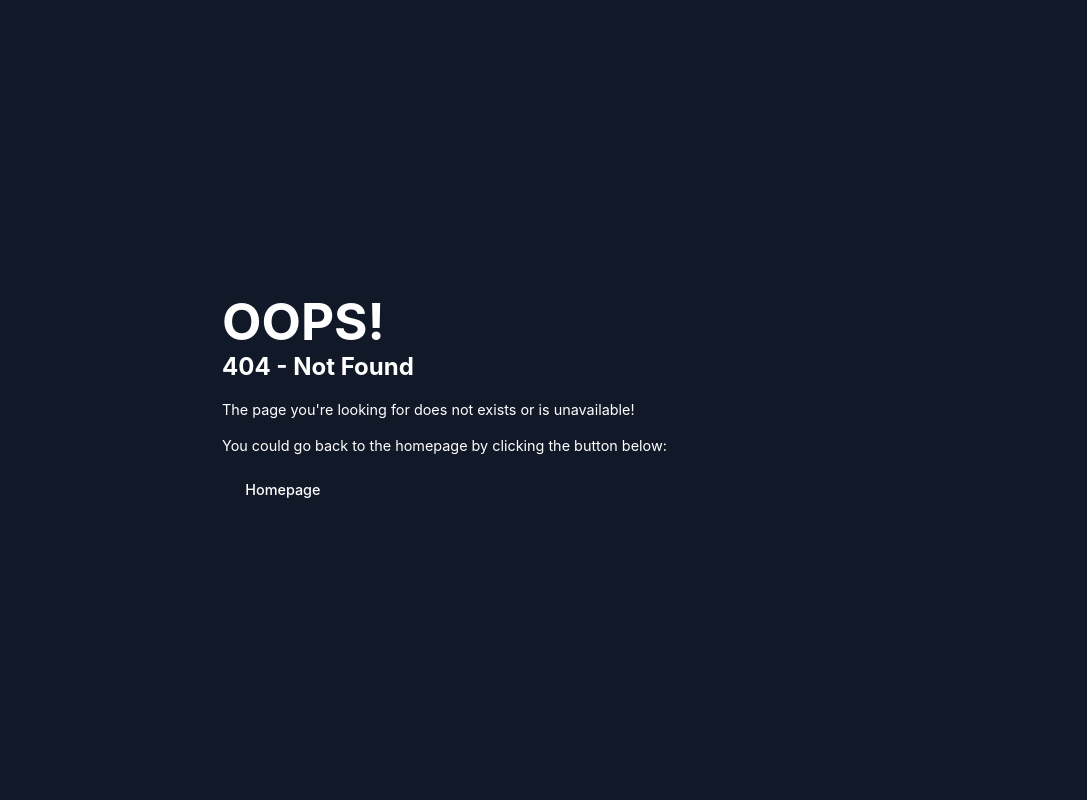
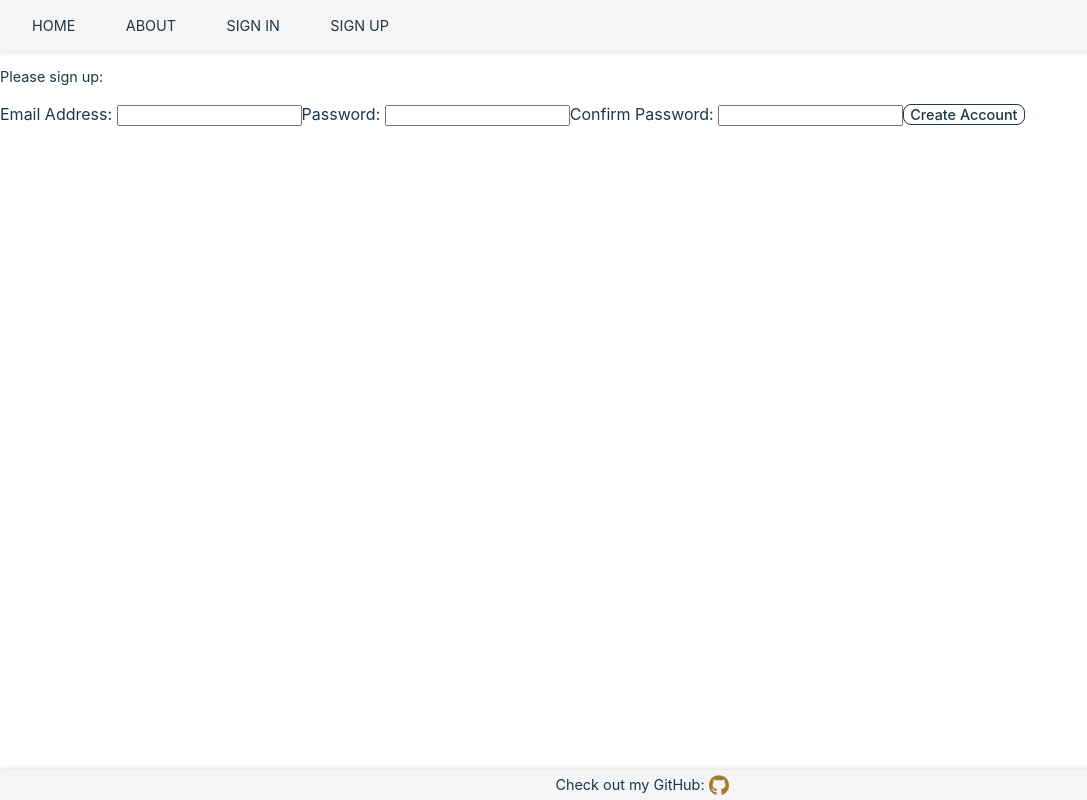
Before and after one commit to Mahyar-98/lyricsLexis-react, a React (Vite) app: page /signup in a window 1280 px wide. Before the commit this address had no page. Shown: the whole page, without its empty margins (0-1087 px from the left). Built offline with nearby package versions, Linux system fonts and the light colour scheme; a web font is replaced by a local one.

Commit message:
Add signin and signup page

```diff
--- a/src/components/Dictionary.tsx
+++ b/src/components/Dictionary.tsx
@@ -1,4 +1,4 @@
-import React, { useEffect, useState } from "react";
+import { useEffect, useState } from "react";
 
 interface Pronunciation {
   text: string;
@@ -38,7 +38,7 @@ const Dictionary = ({ word }: { word: string | null }) => {
   const [meanings, setMeanings] = useState<WordData[] | null>(null);
   useEffect(() => {
     if (word) {
-      fetch("http://localhost:3000/api/dictionary/" + word)
+      fetch(import.meta.env.VITE_BACKEND_URL + "/api/dictionary/" + word)
         .then((res) => res.json())
         .then((data) => setMeanings(data));
     }
--- a/src/components/Layout.tsx
+++ b/src/components/Layout.tsx
@@ -31,10 +31,10 @@ const Layout = () => {
               {!loggedIn ? (
                 <>
                   <li>
-                    <Link to="projects">sign in</Link>
+                    <Link to="signin">sign in</Link>
                   </li>
                   <li>
-                    <Link to="about">sign up</Link>
+                    <Link to="signup">sign up</Link>
                   </li>
                 </>
               ) : (
@@ -103,12 +103,21 @@ const Layout = () => {
               <>
                 <li>
                   <Link to="contact">
-<svg xmlns="http://www.w3.org/2000/svg" viewBox="0 0 448 512"><path d="M304 128a80 80 0 1 0 -160 0 80 80 0 1 0 160 0zM96 128a128 128 0 1 1 256 0A128 128 0 1 1 96 128zM49.3 464H398.7c-8.9-63.3-63.3-112-129-112H178.3c-65.7 0-120.1 48.7-129 112zM0 482.3C0 383.8 79.8 304 178.3 304h91.4C368.2 304 448 383.8 448 482.3c0 16.4-13.3 29.7-29.7 29.7H29.7C13.3 512 0 498.7 0 482.3z"/></svg>
-  <p>your account</p></Link>
+                    <svg
+                      xmlns="http://www.w3.org/2000/svg"
+                      viewBox="0 0 448 512"
+                    >
+                      <path d="M304 128a80 80 0 1 0 -160 0 80 80 0 1 0 160 0zM96 128a128 128 0 1 1 256 0A128 128 0 1 1 96 128zM49.3 464H398.7c-8.9-63.3-63.3-112-129-112H178.3c-65.7 0-120.1 48.7-129 112zM0 482.3C0 383.8 79.8 304 178.3 304h91.4C368.2 304 448 383.8 448 482.3c0 16.4-13.3 29.7-29.7 29.7H29.7C13.3 512 0 498.7 0 482.3z" />
+                    </svg>
+                    <p>your account</p>
+                  </Link>
                 </li>
                 <li>
                   <Link to="contact">
-                  <svg xmlns="http://www.w3.org/2000/svg" viewBox="0 0 512 512">
+                    <svg
+                      xmlns="http://www.w3.org/2000/svg"
+                      viewBox="0 0 512 512"
+                    >
                       <path d="M377.9 105.9L500.7 228.7c7.2 7.2 11.3 17.1 11.3 27.3s-4.1 20.1-11.3 27.3L377.9 406.1c-6.4 6.4-15 9.9-24 9.9c-18.7 0-33.9-15.2-33.9-33.9l0-62.1-128 0c-17.7 0-32-14.3-32-32l0-64c0-17.7 14.3-32 32-32l128 0 0-62.1c0-18.7 15.2-33.9 33.9-33.9c9 0 17.6 3.6 24 9.9zM160 96L96 96c-17.7 0-32 14.3-32 32l0 256c0 17.7 14.3 32 32 32l64 0c17.7 0 32 14.3 32 32s-14.3 32-32 32l-64 0c-53 0-96-43-96-96L0 128C0 75 43 32 96 32l64 0c17.7 0 32 14.3 32 32s-14.3 32-32 32z" />
                     </svg>
                     <p>sign out</p>
--- /dev/null
+++ b/src/components/SignIn.tsx
@@ -0,0 +1,93 @@
+import { useState } from "react";
+import { useNavigate } from "react-router-dom";
+
+interface SignInData {
+  email: string;
+  password: string;
+}
+
+const SignIn = () => {
+  const [signInData, setSignInData] = useState<SignInData>({
+    email: "",
+    password: "",
+  });
+  const [errors, setErrors] = useState<Partial<SignInData>>({});
+  const navigate = useNavigate();
+
+  const handleInputChange = (e: React.ChangeEvent<HTMLInputElement>) => {
+    const { name, value } = e.target;
+    setSignInData((prevState) => ({
+      ...prevState,
+      [name]: value,
+    }));
+  };
+
+  const validateSignUp = () => {
+    let isValid = true;
+    const newErrors: Partial<SignInData> = {};
+
+    if (!signInData.email.trim()) {
+      newErrors.email = "Your email address is required";
+      isValid = false;
+    } else if (
+      !signInData.email
+        .trim()
+        .match(
+          /^(([^<>()[\]\\.,;:\s@"]+(\.[^<>()[\]\\.,;:\s@"]+)*)|(".+"))@((\[[0-9]{1,3}\.[0-9]{1,3}\.[0-9]{1,3}\.[0-9]{1,3}\])|(([a-zA-Z\-0-9]+\.)+[a-zA-Z]{2,}))$/,
+        )
+    ) {
+      newErrors.email = "Email address is invalid";
+      isValid = false;
+    }
+
+    if (!signInData.password.trim()) {
+      newErrors.password = "Password is required";
+      isValid = false;
+    } else if (signInData.password.length < 6) {
+      newErrors.password = "Password should be minimum 6 characters long";
+      isValid = false;
+    }
+
+    setErrors(newErrors);
+    return isValid;
+  };
+
+  const handleSignIn = (e: React.ChangeEvent<HTMLFormElement>) => {
+    e.preventDefault();
+    if (validateSignUp()) {
+      fetch(import.meta.env.VITE_BACKEND_URL + "/users", {
+        method: "POST",
+        headers: {
+          "Content-Type": "application/json",
+        },
+        body: JSON.stringify(signInData),
+      })
+        .then((res) => {
+          if (res.ok) {
+            // Redirect to homepage
+            navigate("/");
+          } else {
+            console.error("Error: ", res.status);
+          }
+        })
+        .catch((err) => console.error("Error: ", err));
+    }
+  };
+
+  return (
+    <>
+      <p>Please sign in:</p>
+      <form action="" onSubmit={handleSignIn}>
+        <label htmlFor="email">Email Address: </label>
+        <input type="text" name="email" onChange={handleInputChange} />
+        {errors.email && <small className="error">{errors.email}</small>}
+        <label htmlFor="password">Password: </label>
+        <input type="password" name="password" onChange={handleInputChange} />
+        {errors.password && <small className="error">{errors.password}</small>}
+        <button>Sign In</button>
+      </form>
+    </>
+  );
+};
+
+export default SignIn;
--- /dev/null
+++ b/src/components/SignUp.tsx
@@ -0,0 +1,112 @@
+import { useState } from "react";
+import { useNavigate } from "react-router-dom";
+
+interface SignUpData {
+  email: string;
+  password: string;
+  confirm_password: string;
+}
+
+const SignUp = () => {
+  const [signUpData, setSignUpData] = useState<SignUpData>({
+    email: "",
+    password: "",
+    confirm_password: "",
+  });
+  const [errors, setErrors] = useState<Partial<SignUpData>>({});
+  const navigate = useNavigate();
+
+  const handleInputChange = (e: React.ChangeEvent<HTMLInputElement>) => {
+    const { name, value } = e.target;
+    setSignUpData((prevState) => ({
+      ...prevState,
+      [name]: value,
+    }));
+  };
+
+  const validateSignUp = () => {
+    let isValid = true;
+    const newErrors: Partial<SignUpData> = {};
+
+    if (!signUpData.email.trim()) {
+      newErrors.email = "Your email address is required";
+      isValid = false;
+    } else if (
+      !signUpData.email
+        .trim()
+        .match(
+          /^(([^<>()[\]\\.,;:\s@"]+(\.[^<>()[\]\\.,;:\s@"]+)*)|(".+"))@((\[[0-9]{1,3}\.[0-9]{1,3}\.[0-9]{1,3}\.[0-9]{1,3}\])|(([a-zA-Z\-0-9]+\.)+[a-zA-Z]{2,}))$/,
+        )
+    ) {
+      newErrors.email = "Email address is invalid";
+      isValid = false;
+    }
+
+    if (!signUpData.password.trim()) {
+      newErrors.password = "Password is required";
+      isValid = false;
+    } else if (signUpData.password.length < 6) {
+      newErrors.password = "Password should be minimum 6 characters long";
+      isValid = false;
+    }
+
+    if (!signUpData.confirm_password.trim()) {
+      newErrors.confirm_password = "Please re-type the password";
+      isValid = false;
+    } else if (signUpData.confirm_password !== signUpData.password) {
+      newErrors.confirm_password = "Passwords do not match";
+      isValid = false;
+    }
+
+    setErrors(newErrors);
+    return isValid;
+  };
+
+  const handleSignUp = (e: React.ChangeEvent<HTMLFormElement>) => {
+    e.preventDefault();
+    if (validateSignUp()) {
+      fetch(import.meta.env.VITE_BACKEND_URL + "/users", {
+        method: "POST",
+        headers: {
+          "Content-Type": "application/json",
+        },
+        body: JSON.stringify(signUpData),
+      })
+        .then((res) => {
+          if (res.ok) {
+            // Redirect to homepage
+            navigate("/");
+          } else {
+            console.error("Error: ", res.status);
+          }
+        })
+        .catch((err) => console.error("Error: ", err));
+    }
+  };
+
+  return (
+    <>
+      <p>Please sign up:</p>
+      <form action="" onSubmit={handleSignUp}>
+        <label htmlFor="email">Email Address: </label>
+        <input type="text" name="email" onChange={handleInputChange} />
+        {errors.email && <small className="error">{errors.email}</small>}
+        <label htmlFor="password">Password: </label>
+        <input type="password" name="password" onChange={handleInputChange} />
+        {errors.password && <small className="error">{errors.password}</small>}
+        <label htmlFor="confirm_password">Confirm Password: </label>
+        <input
+          type="password"
+          name="confirm_password"
+          onChange={handleInputChange}
+        />
+        {errors.confirm_password && (
+          <small className="error">{errors.confirm_password}</small>
+        )}
+        <button>Create Account</button>
+      </form>
+    </>
+  );
+};
+
+export default SignUp;
```
Also changed, not shown: src/Router.tsx (+10 -0 lines), 1 other file (tests, documents, lock files or other folders). Lines whose indentation alone changed are shown as unchanged.
